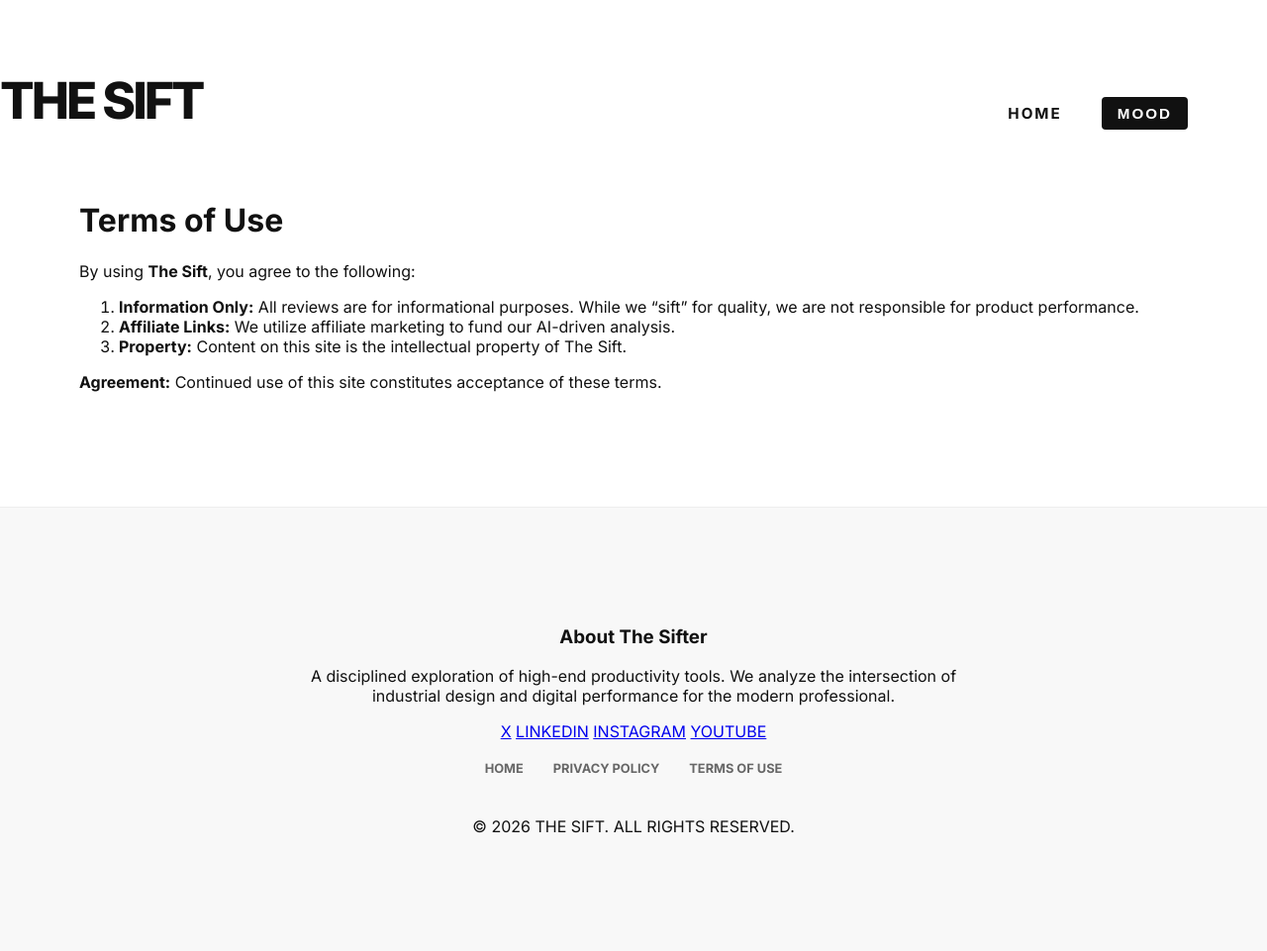
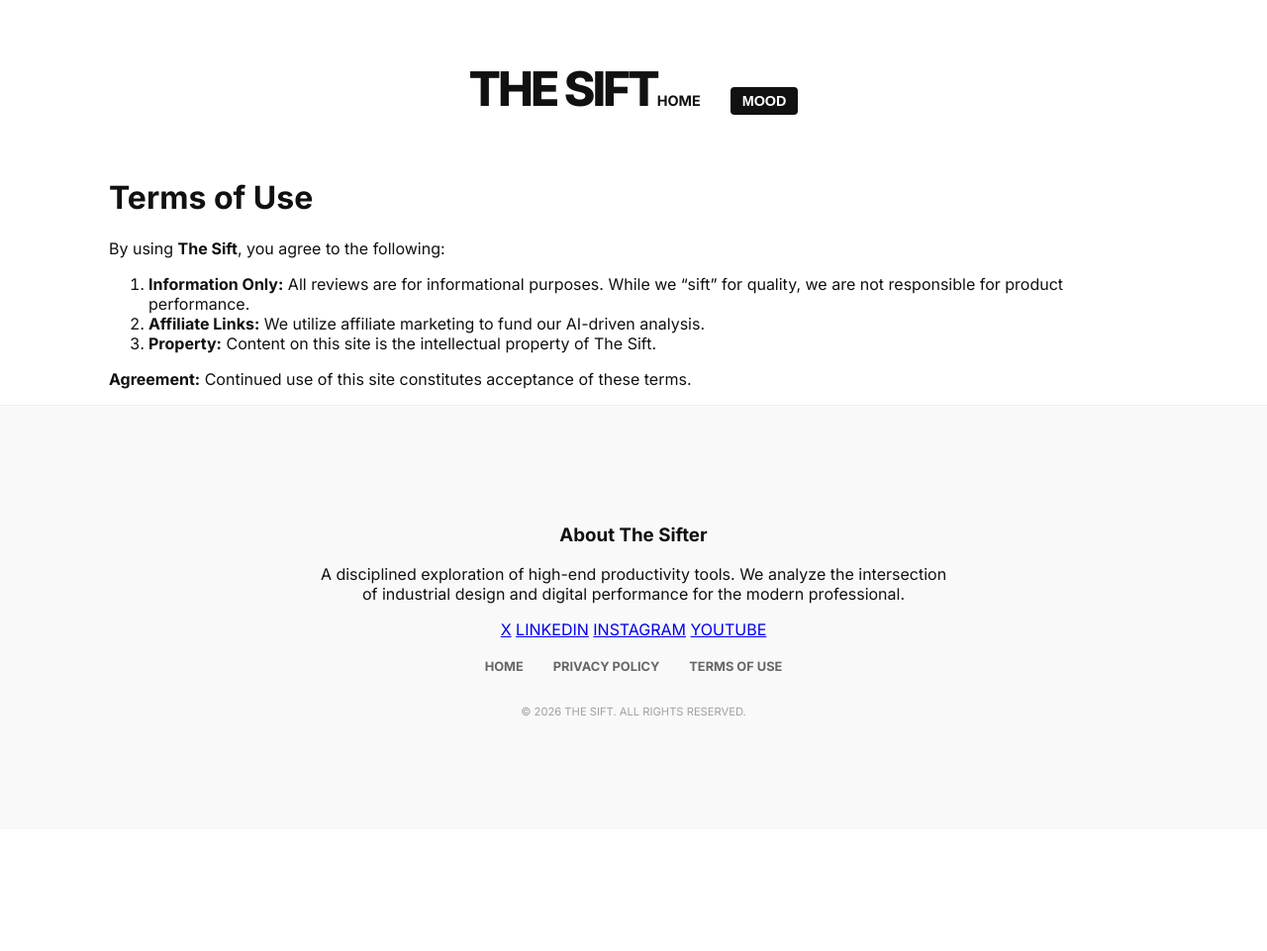
Before and after one commit to 174hz/thesift, a Jekyll site: the page built from terms.md, in a window 1280 px wide. Shown: the whole page at 99% size. Built offline with Jekyll 4.4.1, drawn with Linux system fonts in a browser that asks for light colours; after the commit the page ends 900 px from its top, so only the background shows below that.

Commit message:
Update style.scss

```diff
--- a/assets/css/style.scss
+++ b/assets/css/style.scss
@@ -1,24 +1,21 @@
 ---
 ---
-/* 1. LAYOUT VARIABLES */
 :root {
   --bg-color: #ffffff;
   --text-color: #111111;
   --border-color: #eeeeee;
   --muted-text: #666666;
-  --footer-bg: #f8f8f8; /* Distinct footer variation */
-  --max-width: 1200px; /* Expanded for a wider, elite feel */
-  --hero-height: 450px;
+  --footer-bg: #f9f9f9; /* Distinct footer pattern */
+  --max-width: 1100px; /* The master alignment width */
 }
 
-[data-theme="dark"], [data-theme="graphite"] {
+[data-theme="dark"] {
   --bg-color: #0c0c0c;
   --text-color: #ffffff;
   --border-color: #222222;
   --footer-bg: #111111;
 }
 
-/* 2. GLOBAL DISCIPLINE */
 body {
     margin: 0; padding: 0;
     background: var(--bg-color);
@@ -27,131 +24,95 @@
     display: flex; flex-direction: column; align-items: center;
 }
 
+/* MASTER ALIGNMENT CONTAINER */
 .site-wrapper {
     width: 100%;
     max-width: var(--max-width);
-    padding: 0 40px; /* Generous breathing room on edges */
+    padding: 0 20px;
     box-sizing: border-box;
 }
 
-/* 3. HEADER: POSITIONED IN THE "RED BOXES" */
-.main-header {
-    width: 100%;
-}
-
+/* HEADER ALIGNMENT (RED BOXES) */
 .header-flex {
     display: flex;
-    justify-content: space-between; /* Forces Logo Left / Nav Right */
+    justify-content: space-between;
     align-items: baseline;
-    padding: 70px 0 50px 0;
+    padding: 60px 0 40px 0;
 }
 
 .logo {
-    font-size: 3.2rem; /* Enhanced stylized font size */
+    font-size: 3rem;
     font-weight: 800;
     letter-spacing: -3px;
     text-decoration: none;
     color: var(--text-color);
 
-    /* FADE-IN ANIMATION */
+    /* FADE IN EFFECT */
     opacity: 0;
-    animation: fadeInLogo 1.5s ease-out forwards;
+    animation: fadeInLogo 1.2s ease-out forwards;
 }
 
 @keyframes fadeInLogo {
-    from { opacity: 0; transform: translateX(-10px); } /* Fades in from the left */
-    to { opacity: 1; transform: translateX(0); }
+    from { opacity: 0; transform: translateY(5px); }
+    to { opacity: 1; transform: translateY(0); }
 }
 
 .main-nav {
-    display: flex;
-    gap: 40px;
-    align-items: center;
+    display: flex; gap: 30px; align-items: center;
 }
 
 .main-nav a, #theme-cycle {
-    font-size: 0.95rem;
-    font-weight: 700;
-    text-transform: uppercase;
-    text-decoration: none;
-    color: var(--text-color);
+    font-size: 0.9rem; font-weight: 700; text-transform: uppercase;
+    text-decoration: none; color: var(--text-color);
     background: none; border: none; cursor: pointer;
-    letter-spacing: 2px;
 }
 
 #theme-cycle {
-    background: var(--text-color);
-    color: var(--bg-color);
-    padding: 8px 16px;
-    border-radius: 4px;
+    background: var(--text-color); color: var(--bg-color);
+    padding: 6px 12px; border-radius: 4px;
 }
 
-/* 4. HERO: LOCKED TO TWO-BLOCK WIDTH */
-.latest-analysis-hero {
+/* VIDEO FIX: PRODUCTIVITY POWERHOUSE SIZE */
+.video-container {
     width: 100%;
-    margin-bottom: 60px;
+    aspect-ratio: 16 / 9;
+    margin: 40px 0;
+    background: #000;
+    border-radius: 4px;
+    overflow: hidden;
 }
 
-.hero-image-container {
-    width: 100%;
-    height: var(--hero-height);
-    border-radius: 4px;
-    overflow: hidden;
-    position: relative;
-    background: #000;
+.video-container iframe {
+    width: 100%; height: 100%; border: none;
 }
 
-.hero-image-container img {
-    width: 100%;
-    height: 100%;
-    object-fit: cover; /* Stops ballooning */
+/* HERO & GRID ALIGNMENT */
+.latest-analysis-hero { width: 100%; margin-bottom: 50px; }
+.hero-image-container {
+    width: 100%; height: 420px; border-radius: 4px;
+    overflow: hidden; background: #000;
+}
+.hero-image-container img { width: 100%; height: 100%; object-fit: cover; }
+
+.post-grid {
+    display: grid; grid-template-columns: 1fr 1fr; gap: 40px; margin-bottom: 80px;
 }
 
-.hero-overlay {
-    position: absolute;
-    bottom: 0; left: 0; right: 0;
-    padding: 50px;
-    background: linear-gradient(transparent, rgba(0,0,0,0.9));
-}
-
-.hero-title {
-    color: #fff !important;
-    font-size: 3rem;
-    font-weight: 800;
-    letter-spacing: -2px;
-}
-
-/* 5. GRID SYSTEM */
-.post-grid {
-    display: grid;
-    grid-template-columns: 1fr 1fr; /* Two-block width */
-    gap: 40px;
-    margin-bottom: 100px;
-}
-
-.post-card { text-decoration: none; color: inherit; }
-.post-image { width: 100%; aspect-ratio: 16/9; border-radius: 4px; overflow: hidden; }
-.post-image img { width: 100%; height: 100%; object-fit: cover; }
-
-/* 6. CENTERED FOOTER: COLOR VARIATION */
+/* FOOTER DISCIPLINE */
 .main-footer {
-    width: 100%;
-    background: var(--footer-bg);
-    padding: 100px 0;
-    margin-top: 100px;
-    border-top: 1px solid var(--border-color);
+    width: 100%; background: var(--footer-bg);
+    padding: 100px 0; border-top: 1px solid var(--border-color);
     display: flex; justify-content: center;
 }
 
-.footer-inner {
-    width: 100%; max-width: 700px;
-    text-align: center;
+.footer-inner { width: 100%; max-width: 650px; text-align: center; }
+.footer-legal-links {
+    display: flex; justify-content: center; gap: 30px;
+    list-style: none; padding: 0; margin-bottom: 30px;
+}
+.footer-legal-links a {
+    text-decoration: none; color: var(--muted-text);
+    font-size: 0.8rem; font-weight: 700; text-transform: uppercase;
 }
 
-.footer-legal-links {
-    display: flex; justify-content: center; gap: 30px; list-style: none; padding: 0; margin-bottom: 40px;
-}
-
-.footer-legal-links a {
-    text-decoration: none; color: var(--muted-text); font-size: 0.8rem; font-weight: 700; text-transform: uppercase;
-}
+.copyright { font-size: 0.7rem; color: var(--muted-text); text-transform: uppercase; opacity: 0.6; }
```
